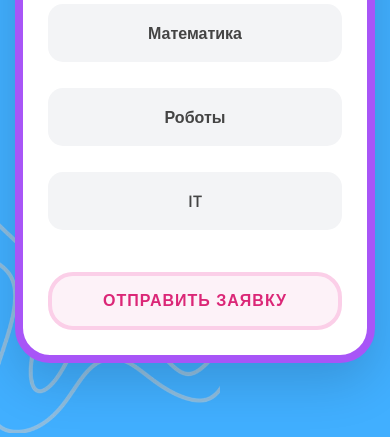
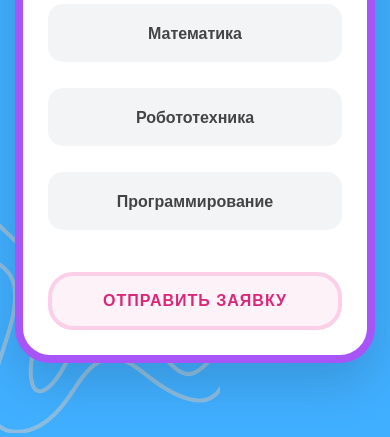
Before and after one commit to Menendezzzz/stem_center, a Flask app: page / in a window 390 px wide. Shown: the part 3350-3787 px from the top of the page. Run offline with Flask 3, Linux system fonts and the light colour scheme.

Commit message:
mobile new

```diff
--- a/templates/index.html
+++ b/templates/index.html
@@ -101,8 +101,8 @@
                         <label class="course-option"><input type="radio" name="course" value="Физика"><span class="course-box">Физика</span></label>
                         <label class="course-option"><input type="radio" name="course" value="Биология"><span class="course-box">Биология</span></label>
                         <label class="course-option"><input type="radio" name="course" value="Математика"><span class="course-box">Математика</span></label>
-                        <label class="course-option"><input type="radio" name="course" value="Робототехника"><span class="course-box">Роботы</span></label>
-                        <label class="course-option"><input type="radio" name="course" value="Программирование"><span class="course-box">IT</span></label>
+                        <label class="course-option"><input type="radio" name="course" value="Робототехника"><span class="course-box">Робототехника</span></label>
+                        <label class="course-option"><input type="radio" name="course" value="Программирование"><span class="course-box">Программирование</span></label>
                     </div>
                 </div>
                 <button type="submit" class="btn-submit">ОТПРАВИТЬ ЗАЯВКУ</button>
```
